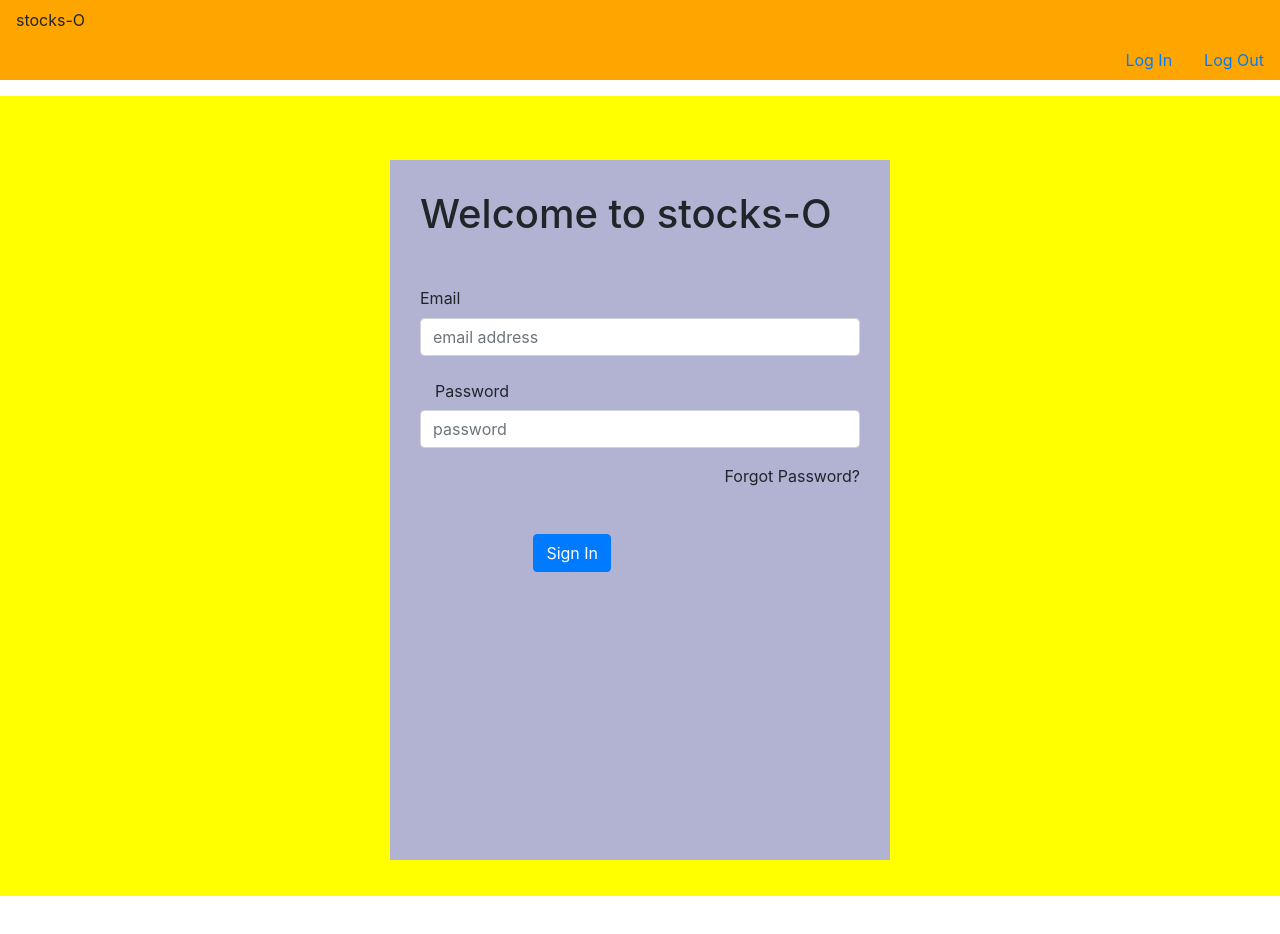
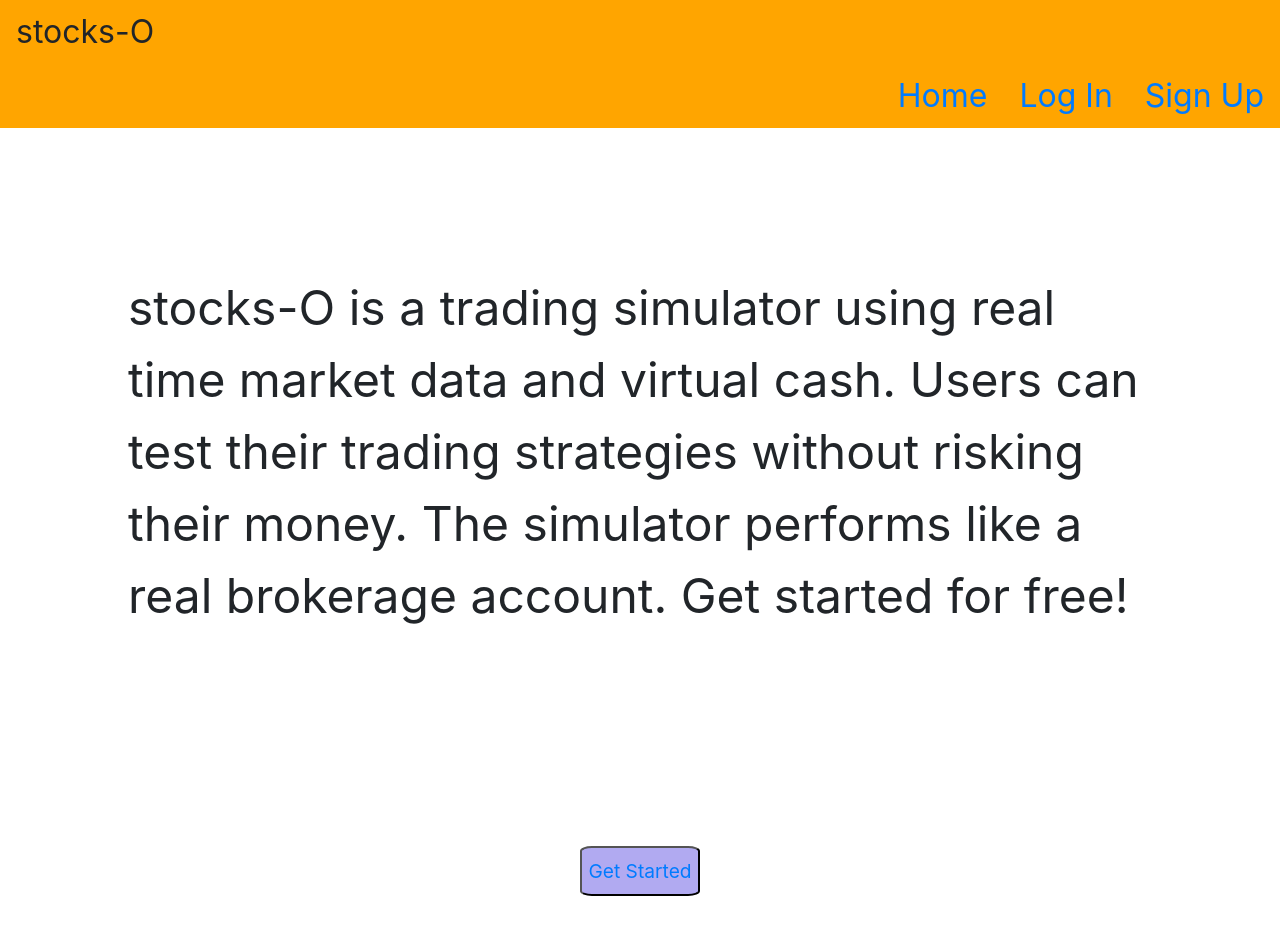
Before and after one commit to Nerajno/stocks-O-frontend, a React (Create React App) app: page / in a window 1280 px wide. Shown: the top 934 px of the page. Before the commit the page ends 896 px from the top, so only its background shows below. Built offline with nearby package versions, Linux system fonts and the light colour scheme.

Commit message:
update styles

```diff
--- a/src/App.js
+++ b/src/App.js
@@ -1,5 +1,5 @@
 import React from "react";
-// import { BrowserRouter as Router, Route, Switch } from "react-router-dom";
+import { BrowserRouter as Router, Route, Switch } from "react-router-dom";
 
 // import{ Navigation, Home }from "./components";
 import Navigation from "./components/Navigation";
@@ -11,12 +11,16 @@ function App () {
 
 	return (
 		<div className="App">
-			<Navigation/>
-			{/* <Home/> */}
-			{/* <SignUp/> */}
-			<LogIn/>
-
-    </div>
+			<Router>
+				<Navigation/>
+				<Switch>
+					<Route path="/" exact component={()=><Home/>}/>
+					<Route path="/home" exact component={()=><Home/>}/>
+					<Route path="/login" exact component={()=><LogIn/>}/>
+					<Route path="/signup" exact component={()=><SignUp/>}/>
+				</Switch>
+			</Router>
+    	</div>
 	);
 }
 
--- a/src/components/Home.js
+++ b/src/components/Home.js
@@ -10,8 +10,9 @@ function Home(){
                 can test their trading strategies without risking their money. The simulator performs
                 like a real brokerage account. Get started for free!
             </p>
-            <div className="btn">
-                <button className="getStarted "> Get Started</button>
+
+            <div className="get-started-btn">
+                <button className="getStarted ">  <a  href="/signup">Get Started</a></button>
             </div>
 
         </div>
--- a/src/components/LogIn.js
+++ b/src/components/LogIn.js
@@ -14,14 +14,14 @@ function LogIn() {
 
 
             <div className="mb-3">
-                <label for="inputPassword3" class="col-sm-2 col-form-label">Password</label>
+                <label for="inputPassword3" className="col-sm-2 col-form-label">Password</label>
                 <input type="password" className="form-control" id="formGroupExampleInput2" placeholder="password"/>
             </div>
             <div className="reset">
-                <a> Forgot Password?</a>
+                <a href="#"> Forgot Password?</a>
             </div>
             <div  className= "log-in-button">
-                <button type="submit" class="btn btn-primary">Sign In</button>
+                <button type="submit" className="btn btn-primary">Sign In</button>
             </div>
 
         </form>
--- a/src/components/Navigation.js
+++ b/src/components/Navigation.js
@@ -4,16 +4,19 @@ import { Link, withRouter } from "react-router-dom";
 function Navigation() {
     return(
         <div className="navigation">
-            <div class="container-flex">
+            <div className="container-flex">
 
-              <span class="nav-link active" aria-current="page" >stocks-O</span>
+              <span className="nav-link active" aria-current="page" >stocks-O</span>
 
-              <ul class="justify-content-end">
-                <li class="nav-item">
-                  <a class="nav-link" href="#">Log In</a>
+              <ul className="justify-content-end">
+              <li className="nav-item">
+                  <a className="nav-link" href="/home">Home</a>
                 </li>
-                <li class="nav-item">
-                  <a class="nav-link" href="#">Log Out</a>
+                <li className="nav-item">
+                  <a className="nav-link" href="/login">Log In</a>
+                </li>
+                <li className="nav-item">
+                  <a className="nav-link" href="/signup">Sign Up</a>
                 </li>
 
 
--- a/src/components/SignUp.js
+++ b/src/components/SignUp.js
@@ -17,11 +17,16 @@ function SignUp() {
                 <input type="text" className="form-control" id="formGroupExampleInput2" placeholder="username"/>
             </div>
             <div className="mb-3">
-                <label for="inputPassword3" class="col-sm-2 col-form-label">Password</label>
+                <label for="inputPassword3" className="col-sm-2 col-form-label">Password</label>
                 <input type="password" className="form-control" id="formGroupExampleInput2" placeholder="password"/>
             </div>
             <div  className= "sign-up-button">
-                <button type="submit" class="btn btn-primary">Sign up</button>
+                <button type="submit" className="btn btn-primary">Sign up</button>
+            </div>
+            <div className="already-have-account">
+                <span>
+                    Already have an account?<a href="/login"> Log in</a>
+                </span>
             </div>
 
         </form>
--- a/src/index.css
+++ b/src/index.css
@@ -7,6 +7,7 @@ body {
   -moz-osx-font-smoothing: grayscale;
   width:100%;
   height:100%;
+  font-size: larger;
 }
 
 /* code {
@@ -17,15 +18,18 @@ body {
 .about{
   height:100vh;
   display: block;
+  justify-content: center;
+
 }
 .aboutText {
+
+  font-size: 3rem;
   justify-content: center;
   display:flex;
-  background-color: aqua;
-  height:60vh;
-  padding-top: 10%;
+  padding: 10%;
 
 }
+
 .sign-up-page ,.log-in-page {
   height:100vh;
  padding-top: 5%;
@@ -46,20 +50,29 @@ body {
 .reset{
   float:right;
 }
-.sign-up-button,.log-in-button{
+.sign-up-button,.log-in-button, .get-started-btn{
   justify-content: center;
   display:flex;
   padding-top: 70px;
+  padding-bottom: 20px;;
 }
-
+.already-have-account{
+  justify-content: center;
+  display:flex;
+}
 .getStarted{
-  background-color: rgb(76, 76, 240);
+  background-color: rgb(177, 170, 241);
+  height:50px;
   color:white;
   border-radius: 10%;
 
 }
+
+
+
 .navigation{
   background-color:orange;
+  font-size: 2rem;
 }
 .navigation ul{
   display:flex;
```
